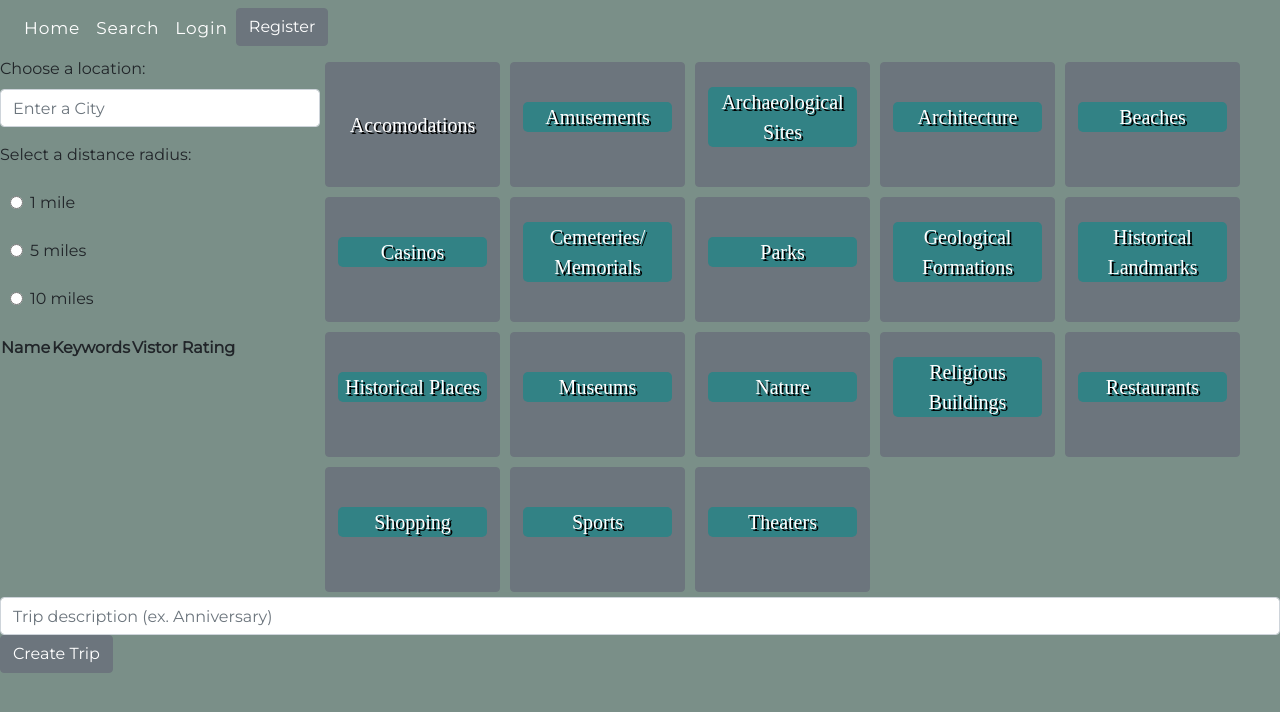
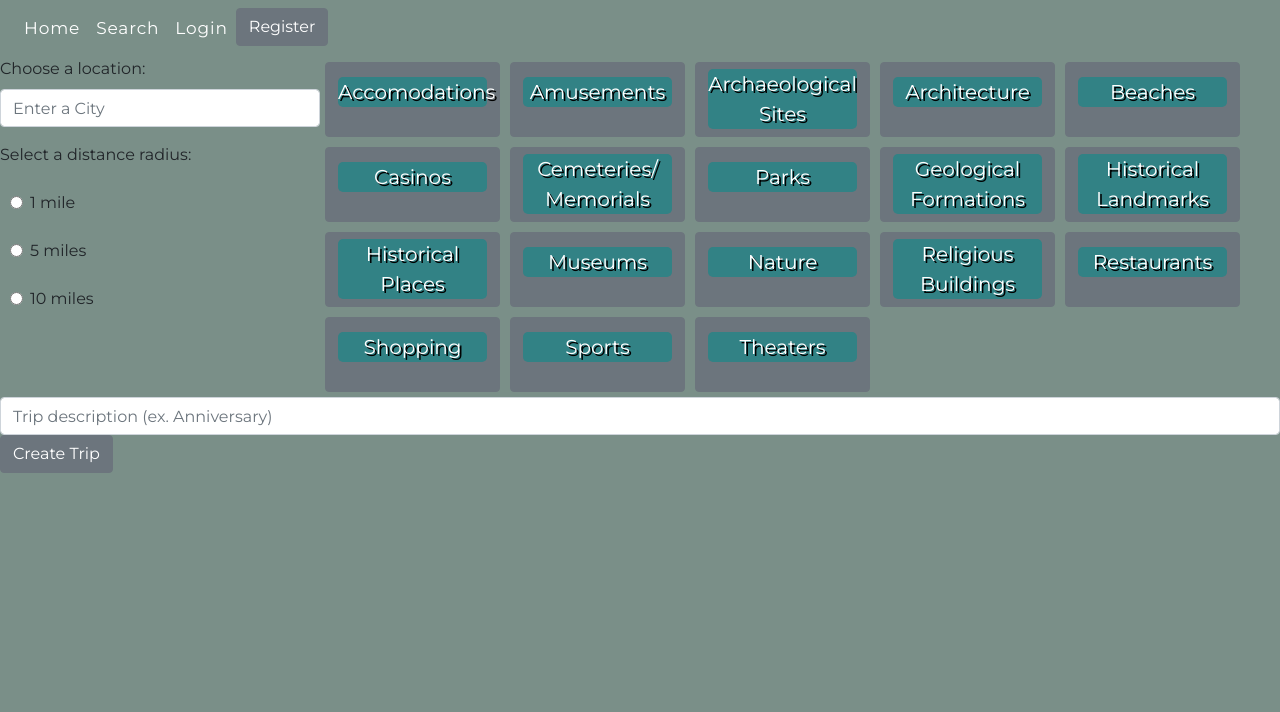
Before and after one commit to shafferma/wanderlust-client, a React (Create React App) app: page /search in a window 1280 px wide. Shown: the top 712 px of the page. Built offline with nearby package versions, Linux system fonts and the light colour scheme.

Commit message:
getting xid results

```diff
--- a/src/components/SearchForm.js
+++ b/src/components/SearchForm.js
@@ -26,69 +26,47 @@ const SearchForm = (props) => {
         let longitude = data.lon; //? WORKS
         let latitude = data.lat; //? WORKS
 
-        let url2 = `https://api.opentripmap.com/0.1/en/places/radius?radius=${radius}&lon=${longitude}&lat=${latitude}&kinds=${kinds}&format=json&apikey=${key}`;
+        let url2 = `https://api.opentripmap.com/0.1/en/places/radius?radius=${radius}&lon=${longitude}&lat=${latitude}&kinds=${kinds}&rate=2&format=json&limit=15&apikey=${key}`;
         // console.log(url2);
 
         fetch(url2)
           .then((response) => response.json())
-          // .then(data => setData(data)) <=== start of changes
-          .then((info) => getFinalInfo(info));
-
-        function getFinalInfo(info) {
-          let xIDarr = [];
-          if (info) {
-            info.map((item) => {
-              xIDarr.push(item.xid);
-            });
-            setData(xIDarr);
-          }
-        }
+          .then((data) => setData(data));
       });
+    console.log(data);
   };
-
-  //     const displayResults = () =>{
-  //       let xidList = [];
-  //       console.log(data);
-  //       if(data){
-  //         data.map(item => {
-  //           xidList.push(item.xid);
-  //         })}
-  //       console.log(xidList)
-  //       displayResults2(xidList);
-  //       }
-
-  //       const displayResults2 = (final) => {
-  //         let key = process.env.REACT_APP_OPENTRIP_API_KEY
-  //         return final.map((item, index) => {
-  //           let xidURL = `https://api.opentripmap.com/0.1/en/places/xid/${item}` + `&apikey=${key}`;
-  //           fetch(xidURL)
-  //           .then(response => response.json())
-  //           .then(finalData => console.log(finalData.image, finalData.info.desrc))
-  //             return(
-  //               <tr key={index}>
-  //                 <td>{item.name}</td>
-  //                 <td>{item.info.desrc}</td>
-  //                 <img src={item.image}/>
-  //                       <Button id="favItem" onClick={e => addFavorite(item)}>Heart</Button>
-  //                   </tr>
-  //                 )
-  //               })
 
   const displayResults = () => {
     console.log(data);
-    //   if(data){
-    //     return data.map((item, index) => {
-    //       return(
-    //         <tr key={index}>
-    //             <td>{item.name}</td>
-    //             <td>{item.kinds}</td>
-    //             <td>{item.rate}</td>
-    //             <Button id="favItem" onClick={e => addFavorite(item)}>Heart</Button>
-    //         </tr>
-    //       )
-    //     })
-    // }
+    return data.map((item, index) => {
+      return (
+        <tr key={index}>
+          <td>{item.name}</td>
+          <Button id="xidFetch" onClick={(e) => moreInfo(item.xid)}>
+            More Info
+          </Button>
+          <Button id="favItem" onClick={(e) => addFavorite(item.name)}>
+            Heart
+          </Button>
+        </tr>
+      );
+    });
   };
+
+  function moreInfo(xid) {
+    let key = process.env.REACT_APP_OPENTRIP_API_KEY;
+    let xidURL =
+      "https://api.opentripmap.com/0.1/en/places/xid/" + xid + "?apikey=" + key;
+    fetch(xidURL)
+      .then((response) => response.json())
+      .then((finalData) => console.log(finalData));
+  }
+
+  //             <td>{finalData.preview.source}</td>
+  //             <td>{finalData.name}</td>
+  //             <td>{finalData.wikipedia_extracts.text}</td>
+  //             <Button id="favItem" onClick={e => addFavorite(item)}>Heart</Button>
+  //         </tr>
 
   function addFavorite(value) {
     favResults.push(value.name);
@@ -113,9 +91,9 @@ const SearchForm = (props) => {
       });
   };
 
-  useEffect(() => {
-    displayResults();
-  }, []);
+  // useEffect(() => {
+  //   displayResults();
+  // }, [])
 
   return (
     <div>
@@ -177,7 +155,7 @@ const SearchForm = (props) => {
             value="accomodations"
             onClick={(event) => setKinds(event.target.value)}
           >
-            Accomodations
+            <p>Accomodations</p>
           </Button>
           <Button
             id="amusements"
@@ -338,14 +316,7 @@ const SearchForm = (props) => {
         </div>
       </Form>
       <div>
-        <thead>
-          <tr>
-            <th>Name</th>
-            <th>Keywords</th>
-            <th>Vistor Rating</th>
-          </tr>
-        </thead>
-        <tbody>{displayResults()}</tbody>
+        <tbody>{data ? displayResults() : <></>}</tbody>
         <Form onSubmit={createTrip}>
           <FormGroup>
             <Input
--- a/src/styles/SearchForm.css
+++ b/src/styles/SearchForm.css
@@ -20,8 +20,7 @@
 
 .buttonImage button {
   width: 175px;
-  height: 125px;
-  font-family: "Sansita Swashed", cursive;
+  height: 75px;
   font-size: 20px;
   text-shadow: 2px 2px black;
   background-size: cover;
--- a/src/views/TripListPage.js
+++ b/src/views/TripListPage.js
@@ -20,6 +20,7 @@ import {
 import { Link } from "react-router-dom";
 
 const TripListPage = (props) => {
+  console.log(props);
   const [userLists, setUserList] = useState([]); //for creating user lists lists
   const [modalOpen, setModalOpen] = useState(false);
 
```
